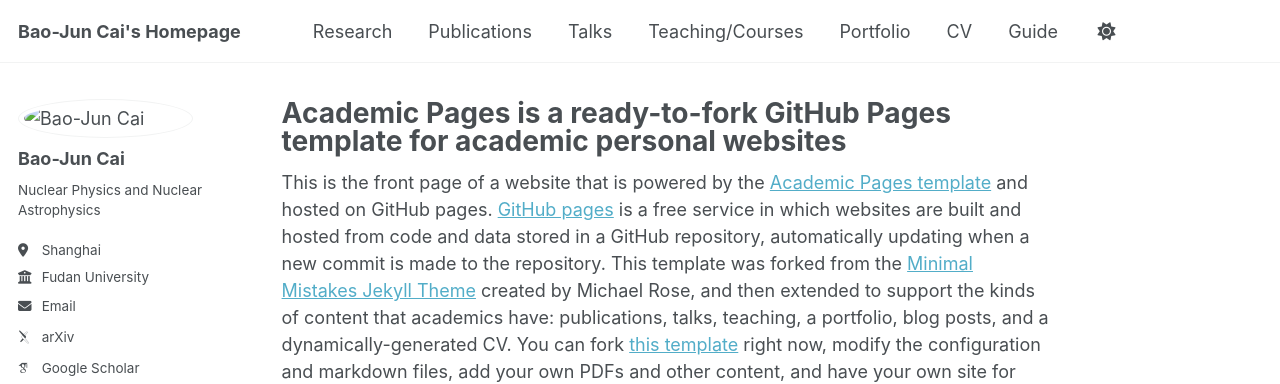
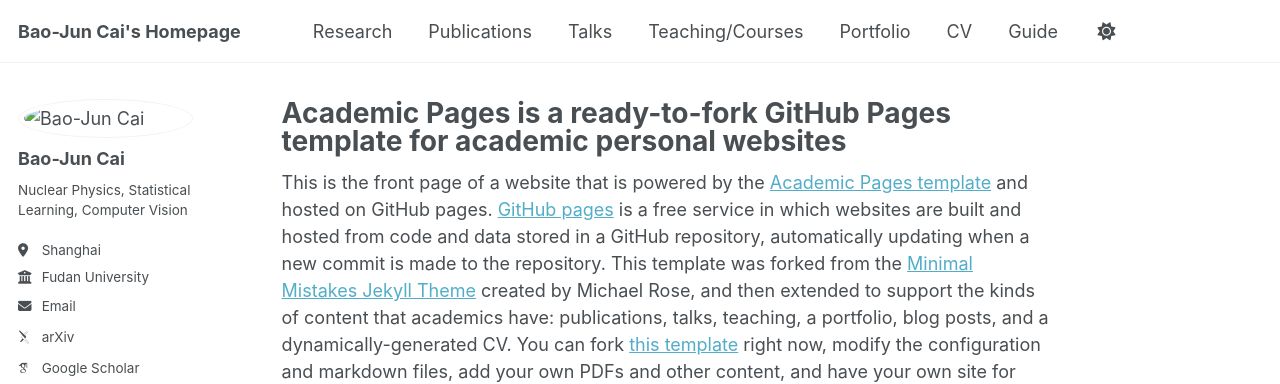
Before and after one commit to bjcai-phys/bjcai-phys.github.io, a Jekyll site: the page built from _pages/about.md, in a window 1280 px wide. Shown: the top 384 px of the page. Built offline with Jekyll 4.4.1, drawn with Linux system fonts in a browser that asks for light colours; some web fonts are replaced.

Commit message:
Update _config.yml

```diff
--- a/_config.yml
+++ b/_config.yml
@@ -26,7 +26,7 @@ author:
   avatar           : "/images/me.jpg"
   name             : "Bao-Jun Cai"
   pronouns         : # example: "she/her"
-  bio              : "Nuclear Physics and Nuclear Astrophysics"
+  bio              : "Nuclear Physics, Statistical Learning, Computer Vision"
   location         : "Shanghai"
   employer         : "Fudan University"
   uri              : # URL
```
